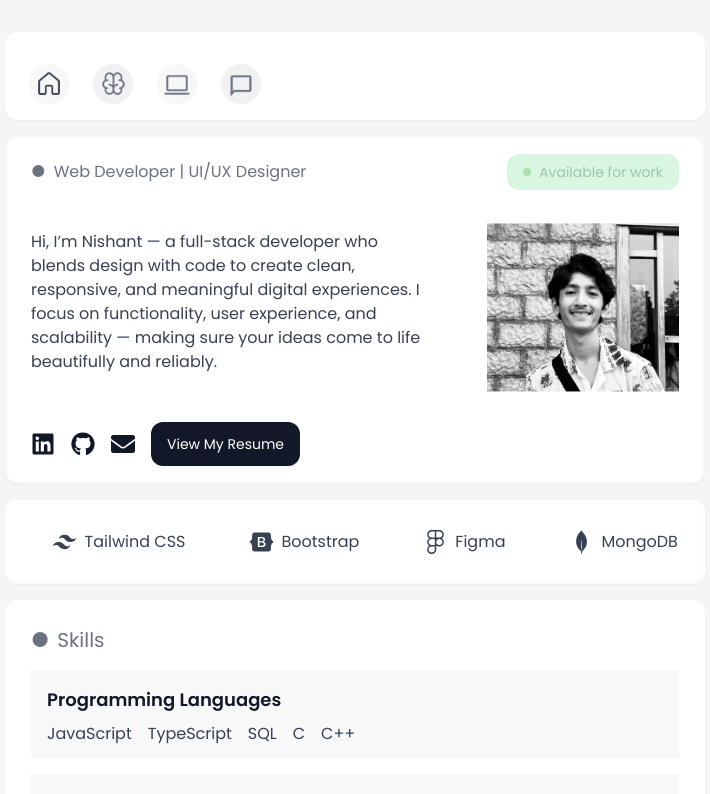
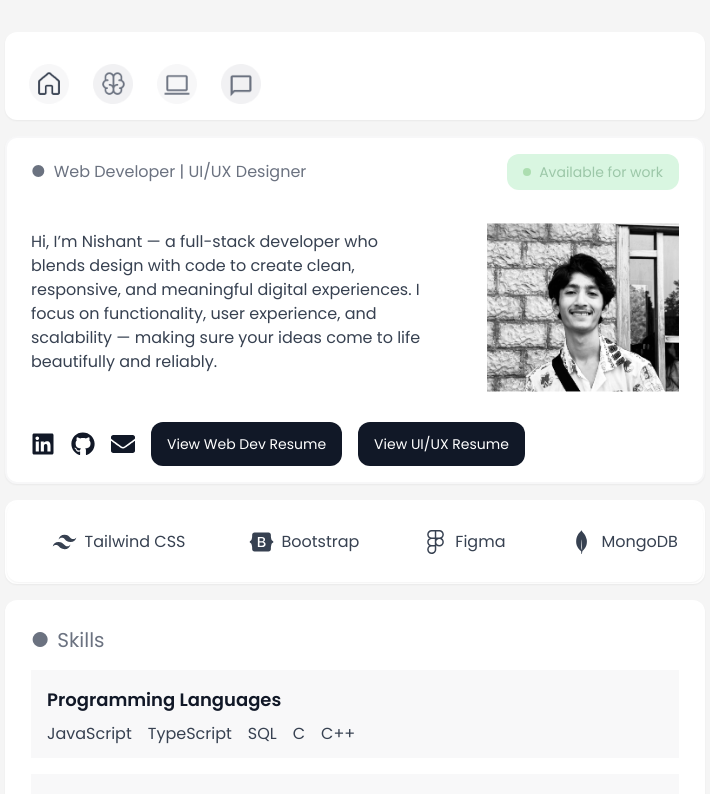
Before and after one commit to Nishantnarang25/portfolio, a React (Vite) app: page / in a window 1280 px wide. Shown: the top 794 px of the page, without its empty margins (285-995 px from the left). Built offline with nearby package versions, Linux system fonts and the light colour scheme.

Commit message:
Added seperated Resumes

```diff
--- a/src/components/InfoSection.jsx
+++ b/src/components/InfoSection.jsx
@@ -134,15 +134,28 @@ const InfoSection = () => {
             <FaEnvelope />
           </a>
 
-
+          <div className="flex flex-col sm:flex-row gap-4">
             <a
               href="/NishantWebDevResume.pdf"
               target="_blank"
               rel="noopener noreferrer"
               className="flex items-center gap-2 px-4 sm:px-4 py-2 sm:py-3 bg-[#111827] text-white text-sm sm:text-md rounded-xl hover:text-white hover:bg-[#111827] transition-colors duration-300 sm:text-sm"
             >
-            View My Resume
+              View Web Dev Resume
             </a>
+
+            <a
+              href="/NishantUIUXResume.pdf"
+              target="_blank"
+              rel="noopener noreferrer"
+              className="flex items-center gap-2 px-4 sm:px-4 py-2 sm:py-3 bg-[#111827] text-white text-sm sm:text-md rounded-xl hover:text-white hover:bg-[#111827] transition-colors duration-300 sm:text-sm"
+            >
+              View UI/UX Resume
+            </a>
+          </div>
+
+
+
 
         </div>
 
```
Also changed, not shown: 1 other file (tests, documents, lock files or other folders). Lines whose indentation alone changed are shown as unchanged.
